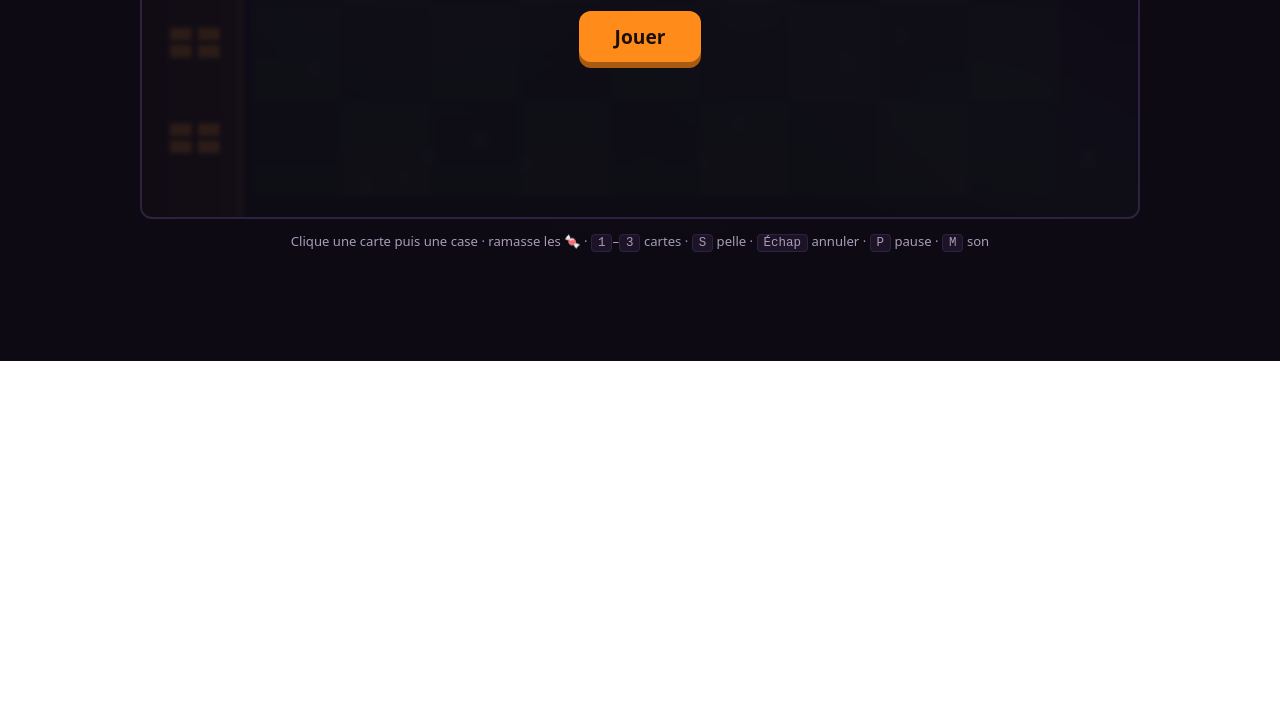
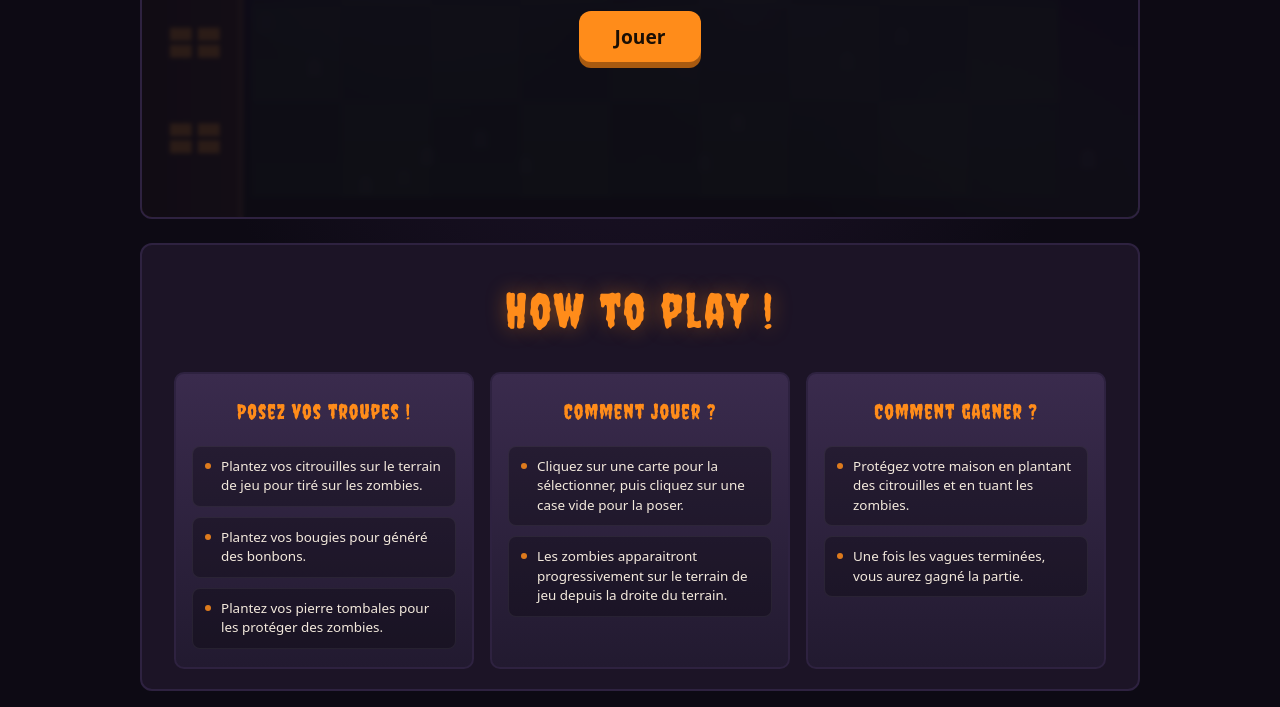
Before and after one commit to Crabe-Corp/JAM-ZOMBIE, a website with bundled scripts: page index.html in a window 1280 px wide. Shown: the part 439-1146 px from the top of the page. Before the commit the page ends 800 px from the top, so only its background shows below. Built offline with nearby package versions, Linux system fonts and the light colour scheme.

Commit message:
feat(ui): style and center how to play cards in footer

```diff
--- a/index.html
+++ b/index.html
@@ -44,9 +44,34 @@
       </section>
     </main>
 
-    <footer>
-      Clique une carte puis une case · ramasse les 🍬 · <kbd>1</kbd>–<kbd>3</kbd> cartes ·
-      <kbd>S</kbd> pelle · <kbd>Échap</kbd> annuler · <kbd>P</kbd> pause · <kbd>M</kbd> son
+    <footer class="card-footer-container">
+      <h2>How to play !</h2>
+      <div class="cards-wrapper">
+        <!-- Card 1 -->
+        <div class="card">
+          <div class="card-header">Posez vos troupes !</div>
+          <div class="card-body">Plantez vos citrouilles sur le terrain de jeu pour tiré sur les zombies.</div>
+          <div class="card-body">Plantez vos bougies pour généré des bonbons.</div>
+          <div class="card-body">Plantez vos pierre tombales pour les protéger des zombies.</div>
+          <!--<div class="card-footer">Footer 1</div>-->
+        </div>
+
+        <!-- Card 2 -->
+        <div class="card">
+          <div class="card-header">Comment jouer ?</div>
+          <div class="card-body">Cliquez sur une carte pour la sélectionner, puis cliquez sur une case vide pour la poser.</div>
+          <div class="card-body">Les zombies apparaitront progressivement sur le terrain de jeu depuis la droite du terrain.</div>
+          <!--<div class="card-footer">Footer 2</div> -->
+        </div>
+
+        <!-- Card 3 -->
+        <div class="card">
+          <div class="card-header">Comment gagner ?</div>
+          <div class="card-body">Protégez votre maison en plantant des citrouilles et en tuant les zombies.</div>
+          <div class="card-body">Une fois les vagues terminées, vous aurez gagné la partie.</div>
+          <!-- <div class="card-footer">Footer 3</div> -->
+        </div>
+      </div>
     </footer>
   </div>
 
--- a/style.css
+++ b/style.css
@@ -74,6 +74,7 @@ body {
   color: var(--text);
   font: inherit;
   cursor: pointer;
+  user-select: none;
   transition: transform 0.12s, border-color 0.12s, box-shadow 0.12s;
 }
 .card:hover { transform: translateY(-2px); }
@@ -185,6 +186,107 @@ button.ghost {
   cursor: pointer;
 }
 
+/* ── Footer : How to play ────────────────────────────────── */
+.card-footer-container {
+  display: flex;
+  flex-direction: column;
+  align-items: center;
+  justify-content: center;
+  gap: 16px;
+  margin-top: 14px;
+  padding: 20px 16px;
+  background: var(--panel);
+  border: 2px solid var(--panel-2);
+  border-radius: 12px;
+  width: 100%;
+  text-align: center;
+}
+
+.cards-wrapper {
+  display: flex;
+  justify-content: center;
+  align-items: stretch;
+  gap: 16px;
+  width: 100%;
+  flex-wrap: wrap;
+}
+
+.card-footer-container .card {
+  flex: 1 1 240px;
+  max-width: 300px;
+  min-height: 160px;
+  height: auto;
+  padding: 18px 16px;
+  display: flex;
+  flex-direction: column;
+  align-items: center;
+  justify-content: flex-start;
+  text-align: center;
+  gap: 10px;
+  border: 2px solid var(--panel-2);
+  border-radius: 10px;
+  background: linear-gradient(#3a2b4d, #221a30);
+  color: var(--text);
+  cursor: default;
+  transition: transform 0.15s, border-color 0.15s, box-shadow 0.15s;
+}
+
+.card-footer-container .card:hover {
+  transform: translateY(-3px);
+  border-color: var(--orange);
+  box-shadow: 0 4px 16px rgba(255, 140, 26, 0.15);
+}
+
+.card-footer-container .card-header {
+  font-family: "Creepster", cursive;
+  font-size: 1.3rem;
+  letter-spacing: 1px;
+  color: var(--orange);
+  margin-bottom: 4px;
+}
+
+.card-footer-container .card-body {
+  width: 100%;
+  padding: 10px 12px;
+  background: rgba(0, 0, 0, 0.28);
+  border: 1px solid rgba(255, 255, 255, 0.06);
+  border-radius: 8px;
+  font-size: 0.84rem;
+  color: var(--text);
+  line-height: 1.45;
+  text-align: left;
+  display: flex;
+  align-items: flex-start;
+  gap: 10px;
+  transition: border-color 0.15s ease, background-color 0.15s ease;
+}
+
+.card-footer-container .card-body::before {
+  content: "";
+  display: inline-block;
+  width: 6px;
+  height: 6px;
+  margin-top: 6px;
+  border-radius: 50%;
+  background: var(--orange);
+  opacity: 0.85;
+  flex-shrink: 0;
+}
+
+.card-footer-container .card-body:hover {
+  background-color: rgba(0, 0, 0, 0.42);
+  border-color: rgba(255, 140, 26, 0.28);
+}
+
+.card-footer-container .card-footer {
+  font-size: 0.8rem;
+  color: var(--muted);
+  border-top: 1px solid var(--panel-2);
+  padding-top: 10px;
+  margin-top: auto;
+  width: 100%;
+}
+
 footer { text-align: center; font-size: 0.82rem; color: var(--muted); line-height: 1.9; }
 kbd {
   padding: 1px 6px;
@@ -203,6 +305,6 @@ kbd {
 @media (max-width: 640px) {
   #app { padding: 8px; }
   #resources { font-size: 1.2rem; min-width: 80px; }
-  .card { width: 54px; height: 68px; }
+  #card-bar .card { width: 54px; height: 68px; }
   .card-icon { font-size: 1.5rem; }
 }
```
